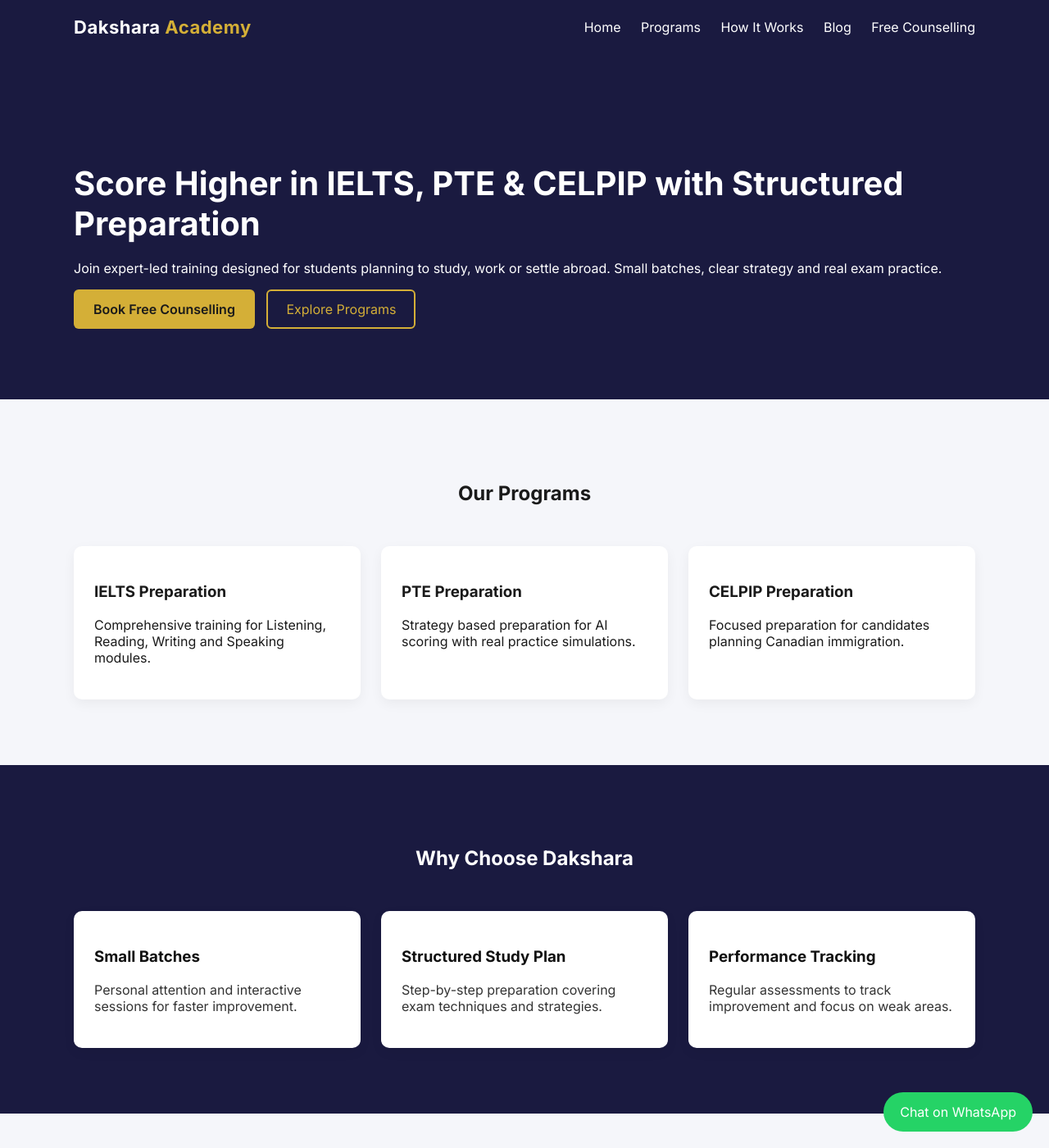
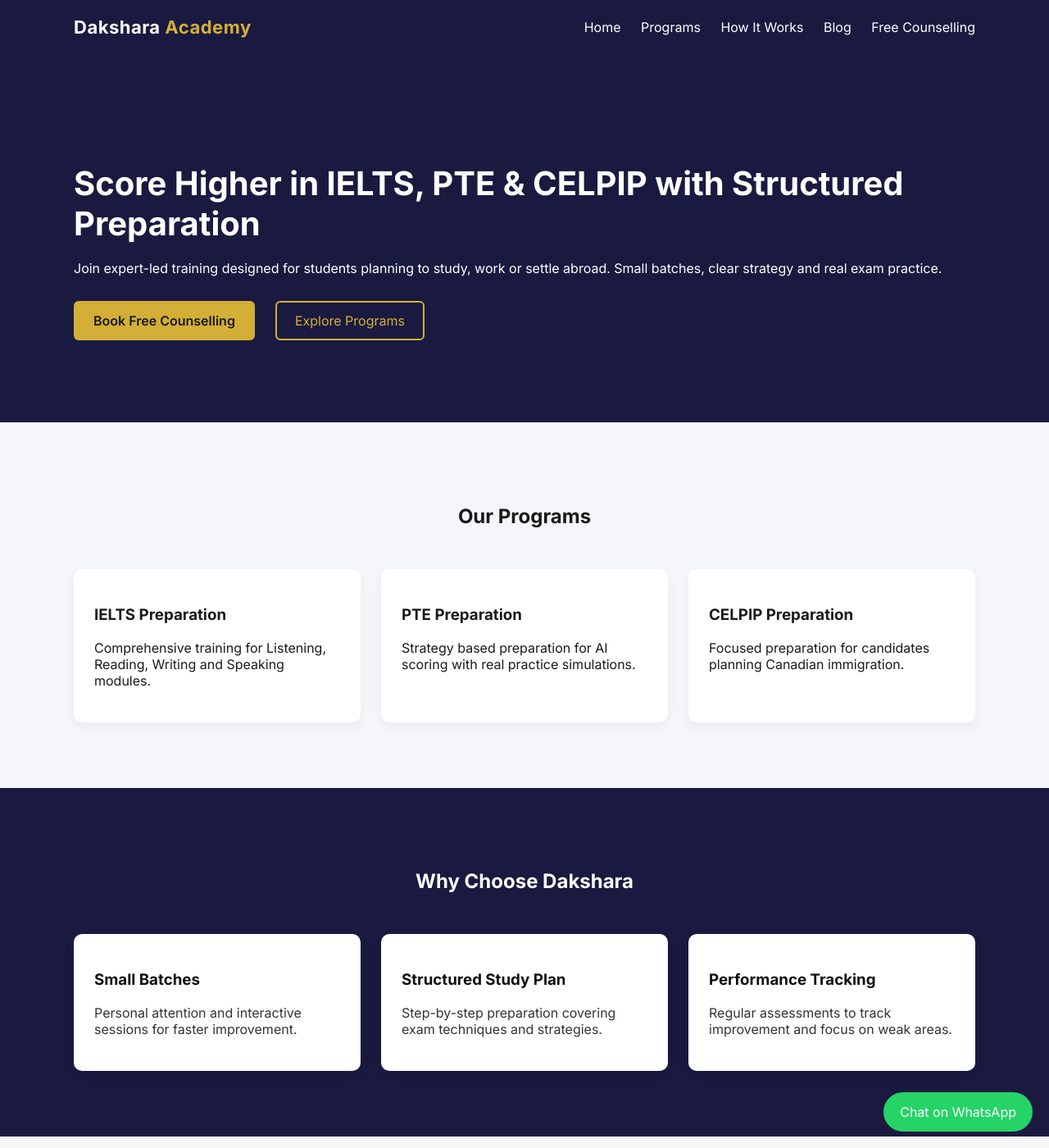
Before and after one commit to daksharaacademy/daksharaacademy.github.io, a Jekyll site: the page built from index.html, in a window 1280 px wide and 1400 px high. Shown: the whole window at 82% size. Built offline with Jekyll 4.4.1, drawn with Linux system fonts in a browser that asks for light colours.

Commit message:
Update style.css

```diff
--- a/assets/style.css
+++ b/assets/style.css
@@ -248,3 +248,22 @@
 border-radius:10px;
 margin:20px 0;
 }
+
+/* HERO BUTTON FIX FOR MOBILE */
+
+.hero-buttons {
+  display: flex;
+  gap: 15px;
+}
+
+@media (max-width: 768px) {
+  .hero-buttons {
+    flex-direction: column;
+    align-items: center;
+  }
+
+  .hero-buttons a {
+    width: 90%;
+    text-align: center;
+  }
+}
```
